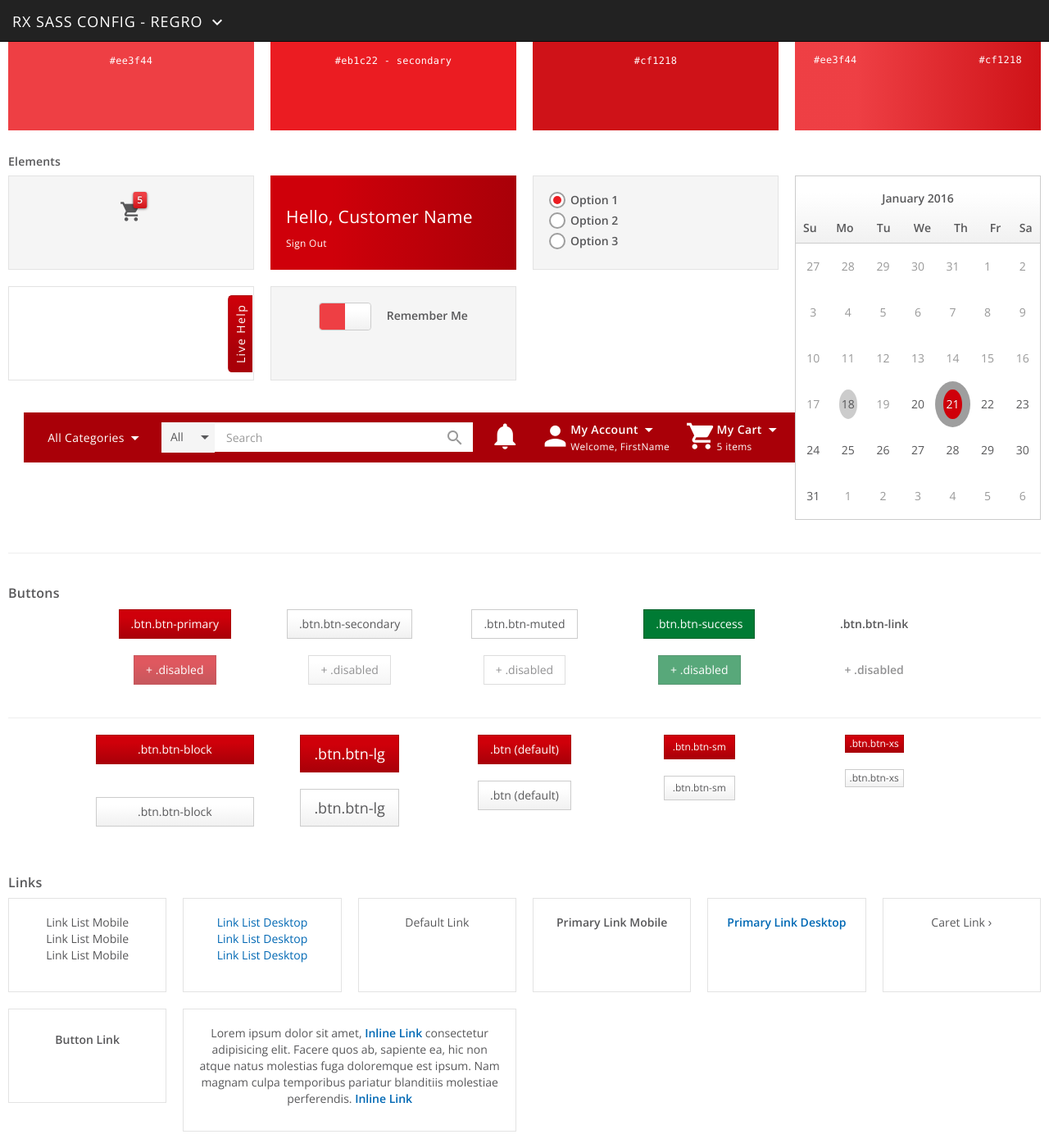
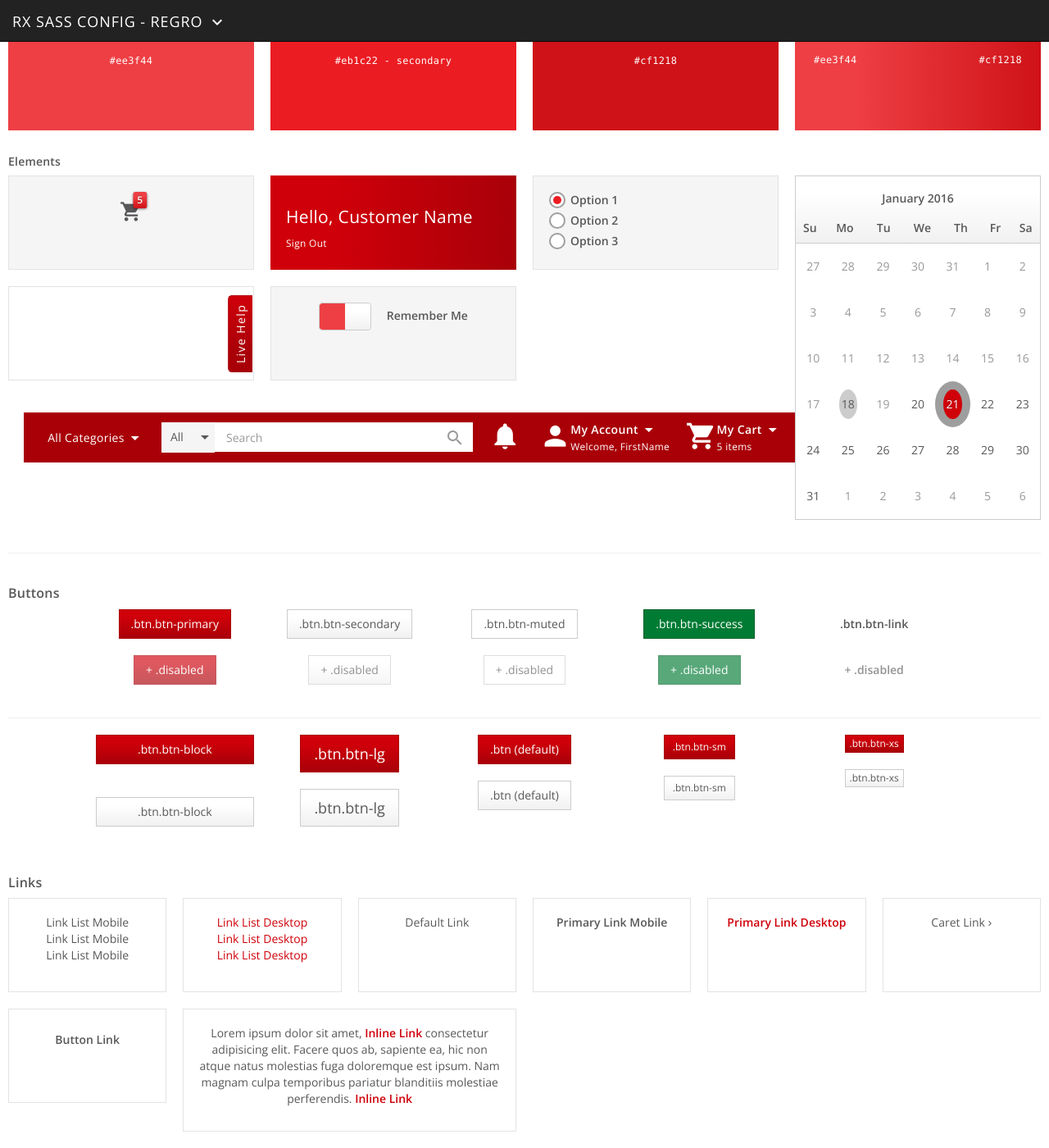
Before and after one commit to rxux/sass, a Jekyll site: the page built from regro.html, in a window 1280 px wide and 1400 px high, scrolled down 232 px. Shown: the whole window at 82% size. Built offline with Jekyll 4.4.1, drawn with Linux system fonts in a browser that asks for light colours; nearby versions of some CDN libraries; grey boxes are pictures that could not be loaded.

Commit message:
colorize links correctly

```diff
--- a/_sass/bootstrap/mixins/_custom-mixins.scss
+++ b/_sass/bootstrap/mixins/_custom-mixins.scss
@@ -401,8 +401,8 @@ $brand2-darken:  darken($brand-secondary, 7.5%) !default;
 // END DATEPICKER
 
 .link-section {
-$blue: #0068b4;
 $normal: #58585a;
+$linkcolor: $link-hover-color !default;
 
 	.well {
 		background-color: #fff;
@@ -415,17 +415,17 @@ $normal: #58585a;
     // GLOBAL HOVER RULES
     &:hover {
       text-decoration:none;
-      color: $blue;
+      color: $linkcolor;
     }
 
     &.list-link {
-      color:$blue;
+      color:$linkcolor;
       &:hover {text-decoration:underline;}
 
       &.mobile {
       	color: $normal;
       	&:hover {
-      		color:$blue;
+      		color:$linkcolor;
       		text-decoration:none;
       	}
       }
@@ -437,12 +437,12 @@ $normal: #58585a;
       color:$normal;
 
       &:hover {
-        color:$blue;
+        color:$linkcolor;
         text-decoration:none;
       }
 
       &.desktop {
-      	color:$blue;
+      	color:$linkcolor;
 
       	&:hover {
       		text-decoration:underline;
@@ -451,7 +451,7 @@ $normal: #58585a;
     }
 
     &.inline-link {
-      color:$blue;
+      color:$linkcolor;
       font-weight:600;
       &:hover {
         text-decoration:underline;
--- a/css/main.regro.scss
+++ b/css/main.regro.scss
@@ -7,6 +7,7 @@
 {% include color_vars.scss %}
 $brand-primary:   $brand-regro-primary   !default;
 $brand-secondary: $brand-regro-secondary !default;
+$linkcolor: $brand-regro-primary;
 
 // 'open sans' & material icon font from google fonts
 @import url(https://fonts.googleapis.com/css?family=Open+Sans:400,300,600,400italic,300italic,600italic);
```
Also changed, not shown: _data/sites.yml (+7 -0 lines), _includes/color_vars.scss (line endings or trailing spaces).
